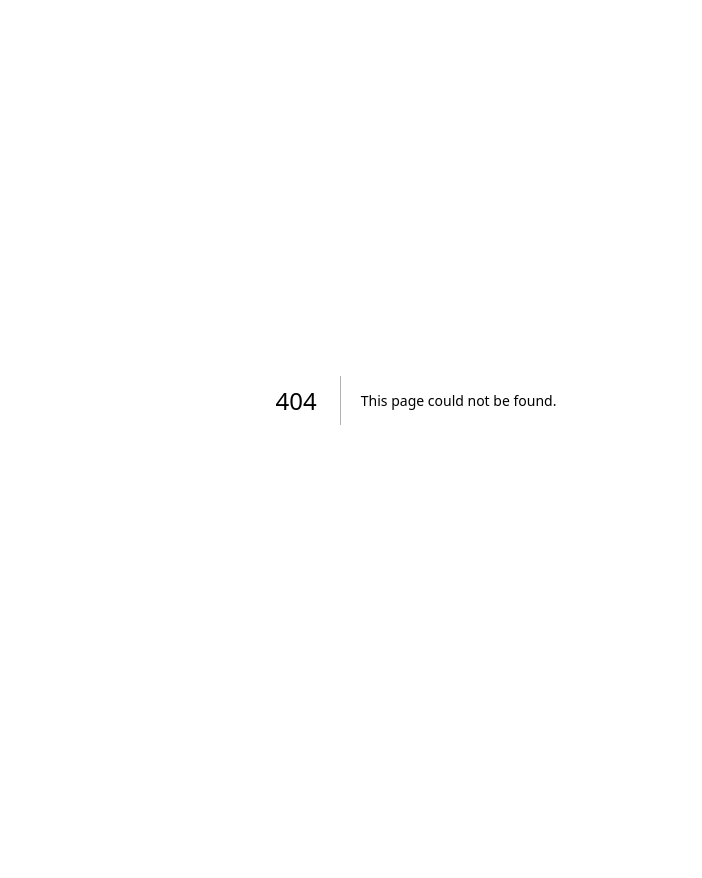
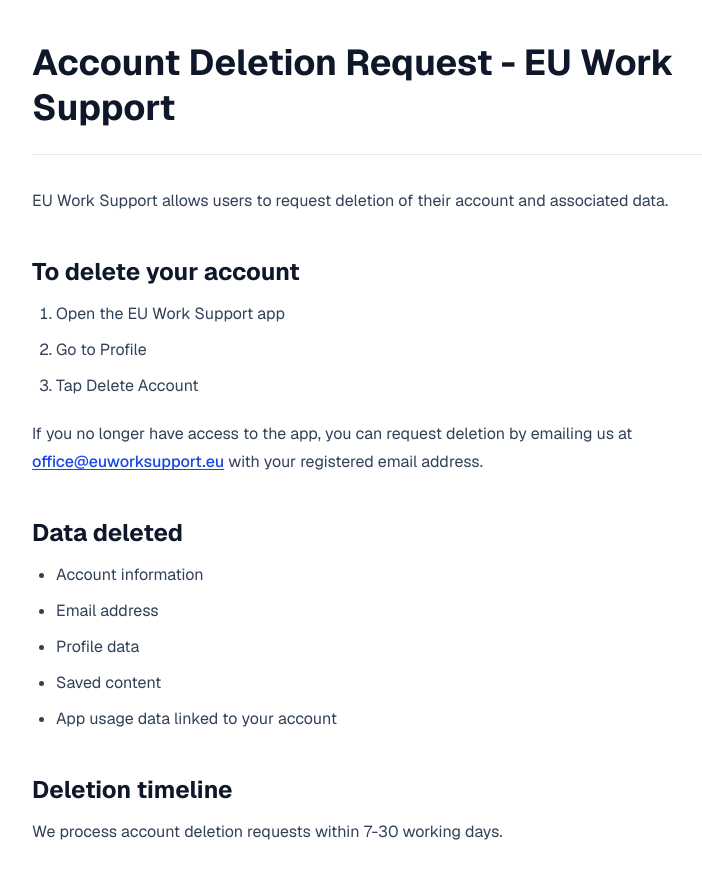
Before and after one commit to pksingh1508/eu_work_support_web, a Next.js app: page /app/delete-account in a window 1280 px wide. Before the commit this address had no page. Shown: the top 878 px of the page, without its empty margins (224-926 px from the left). Before the commit the page ends 800 px from the top, so only its background shows below. Built offline with nearby package versions, Linux system fonts and the light colour scheme.

Commit message:
add accout deletion route

```diff
--- /dev/null
+++ b/src/app/app/delete-account/page.tsx
@@ -0,0 +1,71 @@
+import type { Metadata } from "next";
+
+export const metadata: Metadata = {
+  title: "Account Deletion Request | EU Work Support",
+  description:
+    "Instructions for requesting deletion of an EU Work Support account and its associated data.",
+};
+
+export default function DeleteAccountPage() {
+  return (
+    <main className="min-h-screen bg-white px-5 py-10 text-slate-900 sm:px-8">
+      <article className="mx-auto max-w-3xl">
+        <header className="border-b border-slate-200 pb-6">
+          <h1 className="text-3xl font-bold leading-tight sm:text-4xl">
+            Account Deletion Request - EU Work Support
+          </h1>
+        </header>
+
+        <div className="mt-8 space-y-5 text-base leading-7 text-slate-700">
+          <p>
+            EU Work Support allows users to request deletion of their account
+            and associated data.
+          </p>
+
+          <section className="space-y-3">
+            <h2 className="pt-5 text-2xl font-bold leading-snug text-slate-900">
+              To delete your account
+            </h2>
+            <ol className="list-decimal space-y-2 pl-6">
+              <li>Open the EU Work Support app</li>
+              <li>Go to Profile</li>
+              <li>Tap Delete Account</li>
+            </ol>
+          </section>
+
+          <p>
+            If you no longer have access to the app, you can request deletion
+            by emailing us at{" "}
+            <a
+              className="font-medium text-blue-700 underline underline-offset-2"
+              href="mailto:office@euworksupport.eu"
+            >
+              office@euworksupport.eu
+            </a>{" "}
+            with your registered email address.
+          </p>
+
+          <section className="space-y-3">
+            <h2 className="pt-5 text-2xl font-bold leading-snug text-slate-900">
+              Data deleted
+            </h2>
+            <ul className="list-disc space-y-2 pl-6">
+              <li>Account information</li>
+              <li>Email address</li>
+              <li>Profile data</li>
+              <li>Saved content</li>
+              <li>App usage data linked to your account</li>
+            </ul>
+          </section>
+
+          <section className="space-y-3">
+            <h2 className="pt-5 text-2xl font-bold leading-snug text-slate-900">
+              Deletion timeline
+            </h2>
+            <p>We process account deletion requests within 7-30 working days.</p>
+          </section>
+        </div>
+      </article>
+    </main>
+  );
+}
```
